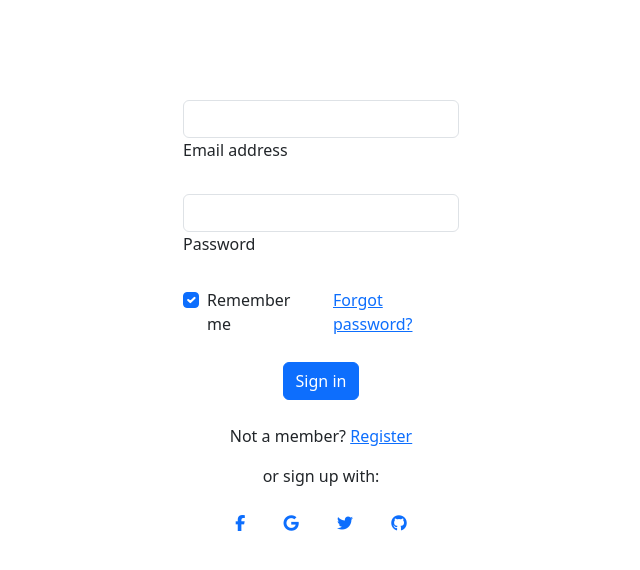
After one commit to DigvijayPatel1/Job_Search_Web, a Flask app: page /login in a window 1280 px wide. The commit adds this page. Shown: the top 570 px of the page, without its empty margins (319-959 px from the left). Run offline with Flask 3, Linux system fonts and the light colour scheme.

Commit message:
login page added

```diff
--- a/app.py
+++ b/app.py
@@ -1,17 +1,17 @@
-from flask import Flask, render_template
-from db import load_data_from_db
-from db import load_job_info
+from flask import Flask, render_template, request, url_for, redirect
+from db import load_data_from_db, load_user_info, load_job_info
 from flask import jsonify
 
 app = Flask(__name__)
 
 
-
+#route home page
 @app.route("/")
 def home():
     jobs = load_data_from_db()
     return render_template("home.html", jobs = jobs)
 
+#route the job profile
 @app.route("/job/<job_id>")
 def profile(job_id):
     profile = load_job_info(job_id)
@@ -19,6 +19,20 @@ def profile(job_id):
         return "Not Found", 404
     return render_template("profile.html", job=profile)
 
+#route the login page
+@app.route("/login", methods=["GET", "POST"])
+def login_page():
+    if request.method == "POST":
+        email = request.form["email"]
+        password = request.form["password"]
+
+        # Save into DB
+        load_user_info({"email": email, "password": password})
+
+        return redirect(url_for("home"))
+
+    return render_template("login_form.html")
+
 
 
 
--- /dev/null
+++ b/templates/login_form.html
@@ -0,0 +1,75 @@
+<!DOCTYPE html>
+<html lang="en">
+<head>
+    <meta charset="UTF-8">
+    <meta name="viewport" content="width=device-width, initial-scale=1.0">
+    <title>Document</title>
+    {% include 'bootstrap.html' %}
+    <style>
+        .shrink{
+            height: 450px;
+            width: 300px;
+            padding-top: 100px;
+        }
+    </style>
+</head>
+<body>
+    <div class="container shrink">
+        <form action="/login" method="POST">
+        <!-- Email input -->
+        <div data-mdb-input-init class="form-outline mb-4">
+            <input type="email" name="email" id="form2Example1" class="form-control" required />
+            <label class="form-label" for="form2Example1">Email address</label>
+        </div>
+
+        <!-- Password input -->
+        <div data-mdb-input-init class="form-outline mb-4">
+            <input type="password" name="password" id="form2Example2" class="form-control" required/>
+            <label class="form-label" for="form2Example2">Password</label>
+        </div>
+
+        <!-- 2 column grid layout for inline styling -->
+        <div class="row mb-4">
+            <div class="col d-flex justify-content-center">
+            <!-- Checkbox -->
+            <div class="form-check">
+                <input class="form-check-input" type="checkbox" value="" id="form2Example31" checked />
+                <label class="form-check-label" for="form2Example31"> Remember me </label>
+            </div>
+            </div>
+
+            <div class="col">
+            <!-- Simple link -->
+            <a href="#!">Forgot password?</a>
+            </div>
+        </div>
+
+        <!-- Submit button -->
+        <div class="text-center">
+            <button  type="submit" data-mdb-button-init data-mdb-ripple-init class="btn btn-primary btn-block mb-4">Sign in</button>
+        </div>
+
+        <!-- Register buttons -->
+        <div class="text-center">
+            <p>Not a member? <a href="#!">Register</a></p>
+            <p>or sign up with:</p>
+            <button  type="button" data-mdb-button-init data-mdb-ripple-init class="btn btn-link btn-floating mx-1">
+            <i class="fab fa-facebook-f"></i>
+            </button>
+
+            <button  type="button" data-mdb-button-init data-mdb-ripple-init class="btn btn-link btn-floating mx-1">
+            <i class="fab fa-google"></i>
+            </button>
+
+            <button  type="button" data-mdb-button-init data-mdb-ripple-init class="btn btn-link btn-floating mx-1">
+            <i class="fab fa-twitter"></i>
+            </button>
+
+            <button  type="button" data-mdb-button-init data-mdb-ripple-init class="btn btn-link btn-floating mx-1">
+            <i class="fab fa-github"></i>
+            </button>
+        </div>
+        </form>
+    </div>
+</body>
+</html>
--- a/templates/navbar.html
+++ b/templates/navbar.html
@@ -7,10 +7,12 @@
       aria-controls="navbarSupportedContent" aria-expanded="false" aria-label="Toggle navigation">
       <i class="fas fa-bars"></i>
     </button>
+
+    <!-- sign in button -->
     <div class="collapse navbar-collapse" id="navbarSupportedContent">
       <ul class="navbar-nav ms-auto align-items-center">
         <li class="nav-item ms-3">
-          <a class="btn btn-dark btn-rounded" href="#!">Sign in</a>
+          <a class="btn btn-dark btn-rounded" href="/login">Sign in</a>
         </li>
       </ul>
     </div>
```
Also changed, not shown: db.py (+12 -0 lines).
